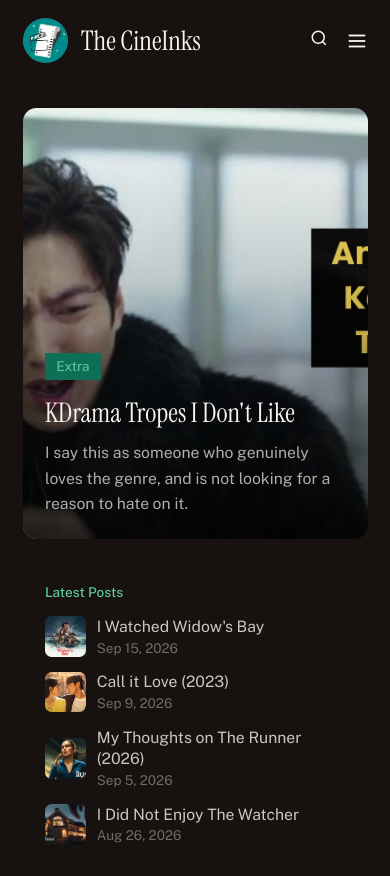
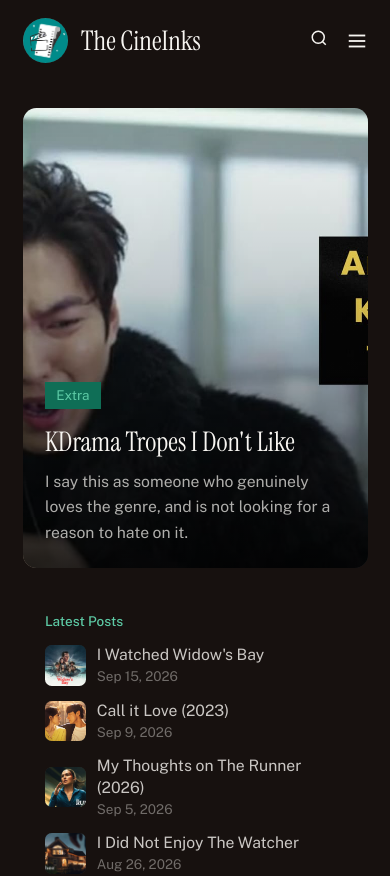
Before and after one commit to MariaEgbuna/the-cineinks, a Next.js app: page / in a window 390 px wide. Shown: the top 876 px of the page. Built offline with nearby package versions, Linux system fonts and the light colour scheme.

Commit message:
reduce image cropping on mobile hero update readme

```diff
--- a/components/Hero.tsx
+++ b/components/Hero.tsx
@@ -14,7 +14,7 @@ export default function Hero({ featuredPost, recentlyWatched }: HeroProps) {
       <div className="max-w-[1600px] mx-auto px-5 py-6 grid grid-cols-1 md:grid-cols-[1.7fr_1fr] gap-5">
         <Link
           href={`/posts/${featuredPost.slug}`}
-          className="relative block bg-white/5 rounded-xl aspect-[4/5] md:aspect-[16/9] p-5 flex flex-col justify-end overflow-hidden"
+          className="relative block bg-white/5 rounded-xl aspect-[3/4] md:aspect-[16/9] p-5 flex flex-col justify-end overflow-hidden"
         >
           {featuredPost.coverImage && (
             <Image
@@ -47,7 +47,7 @@ export default function Hero({ featuredPost, recentlyWatched }: HeroProps) {
             <h1 className="font-serif text-2xl md:text-3xl text-cream leading-snug mb-2">
               {featuredPost.title}
             </h1>
-            <p className="text-sm text-cream/70 leading-relaxed md:line-clamp-none">
+            <p className="text-sm text-cream/70 leading-relaxed line-clamp-3 md:line-clamp-none">
               {featuredPost.excerpt}
             </p>
           </div>
```
Also changed, not shown: 1 other file (tests, documents, lock files or other folders).
